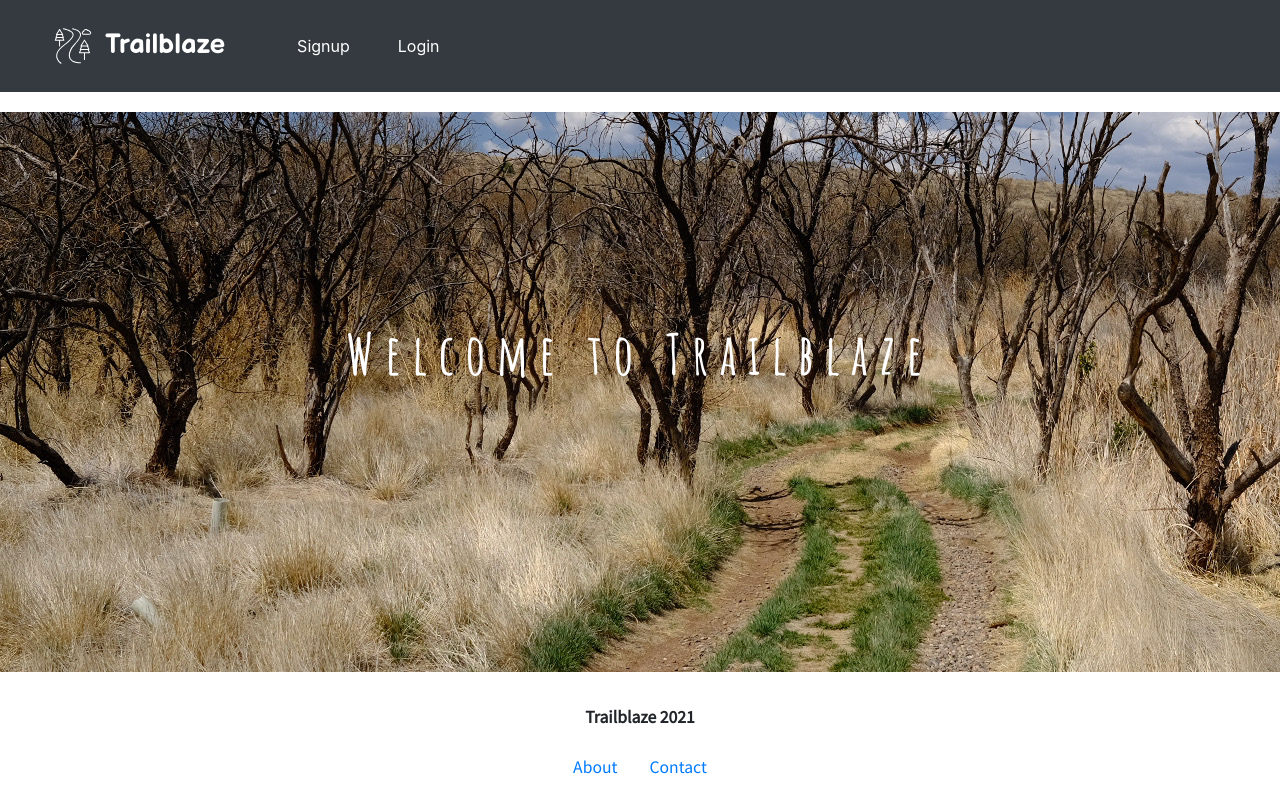
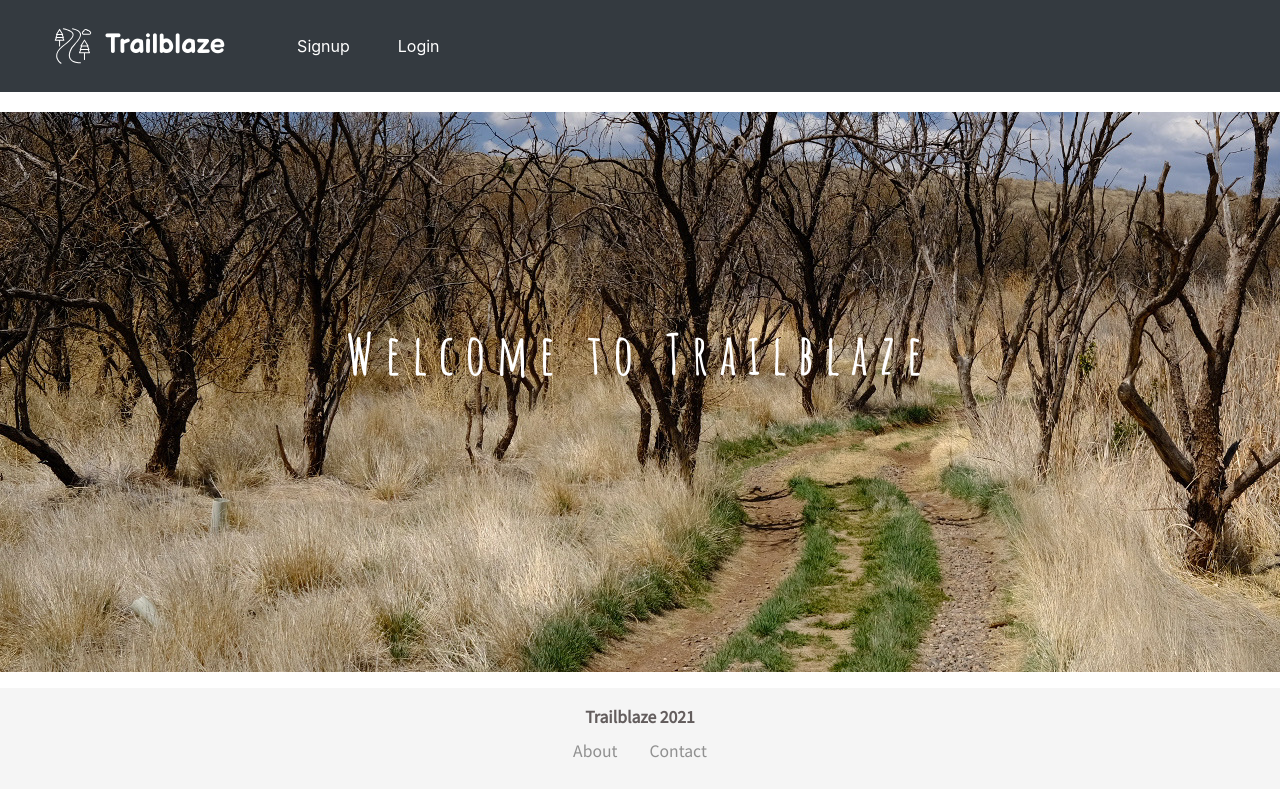
Before and after one commit to smitham50/trailblaze-frontend, a React (Create React App) app: page /#/ in a window 1280 px wide. Shown: the top 800 px of the page. Built offline with nearby package versions, Linux system fonts and the light colour scheme.

Commit message:
style footer

```diff
--- a/src/App.js
+++ b/src/App.js
@@ -41,7 +41,6 @@ const RouterWrapper = styled.div`
 const AppBody = styled.div`
   background-color: #ffffff21;
   margin-top: 14vh;
-
   min-height: 70vh;
   display: flex;
   flex-direction: column;
@@ -53,6 +52,18 @@ const AppBody = styled.div`
 
 const Footer = styled.footer`
   font-size: 1.1em;
+  background: #f5f5f5;
+  color: #635d5d;
+  padding: 1rem 0;
+  p {
+    margin: 0;
+  }
+  a {
+    color: #909090;
+  }
+  a:hover {
+    color: #5a5858;
+  }
 `;
 
 const App = (props) => {
--- a/src/Components/Landing.js
+++ b/src/Components/Landing.js
@@ -9,6 +9,7 @@ const JumbotronMod = styled(Jumbotron)`
     background-position-y: -25rem;
     height: 70vh;
     padding-top: 13rem;
+    margin-bottom: 1rem;
 `;
 
 const Header = styled.h1`
--- a/src/Components/Navigation.js
+++ b/src/Components/Navigation.js
@@ -6,14 +6,14 @@ import axios from 'axios';
 import styled from 'styled-components';
 
 const NavWrapper = styled.div`
-    & .navbar-link {
+    .navbar-link {
         text-decoration: none;
     }
-    & .navbar-dark .navbar-nav .nav-link {
+    .navbar-dark .navbar-nav .nav-link {
         color: white;
         transition: .3s;
     }
-    & a {
+    a {
         margin: 0 1em;
     }
 `;
```
